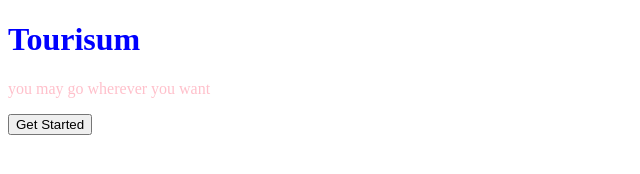
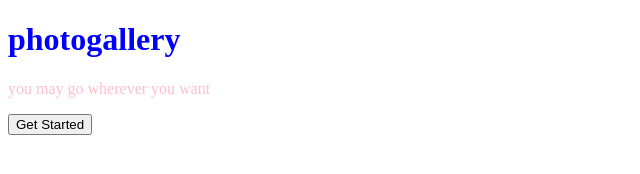
Before and after one commit to sukanyachalla/photogallery, a plain HTML site: page index.html in a window 1280 px wide. Shown: the whole page, without its empty margins (0-640 px from the left). Drawn offline with Linux system fonts and the light colour scheme.

Commit message:
adding a html file

```diff
--- a/index.html
+++ b/index.html
@@ -5,7 +5,7 @@
 
 <body>
     <div class=h-center>
-        <h1 style=color:blue;>Tourisum</h1>
+        <h1 style=color:blue;>photogallery</h1>
         <p style=color:pink;>you may go wherever you want</p>
         <button>Get Started</button>
     </div>
```
